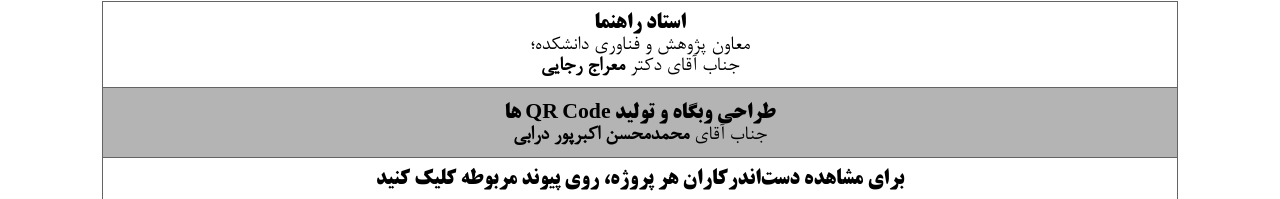
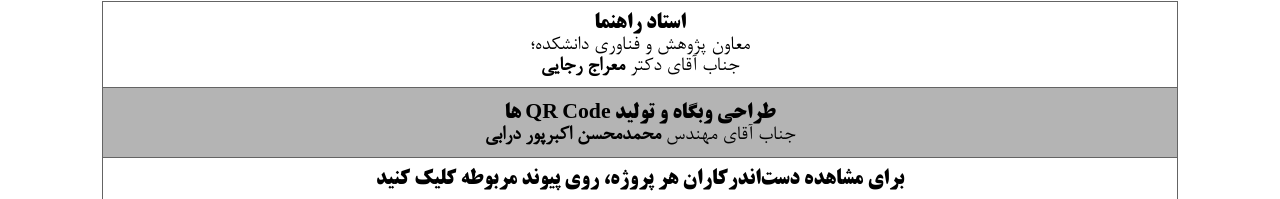
Before and after one commit to shamsipour-projects/shamsipour-projects.github.io, a plain HTML site: page docs/staff.html in a window 1280 px wide. Shown: the part 273-472 px from the top of the page. Drawn offline with Linux system fonts and the light colour scheme; a web font is replaced by a local one.

Commit message:
an small adjustment in staff.html

```diff
--- a/docs/staff.html
+++ b/docs/staff.html
@@ -36,7 +36,7 @@
     <td colspan="2"><b class="table-pseudo-heading">استاد راهنما</b><br>معاون پژوهش و فناوری دانشکده؛<br>جناب آقای دکتر <b>معراج رجایی</b></td>
   </tr>
   <tr>
-    <td colspan="2"><b class="table-pseudo-heading">طراحی وبگاه و تولید QR Code ها</b><br>جناب آقای <b>محمدمحسن اکبرپور درابی</b></td>
+    <td colspan="2"><b class="table-pseudo-heading">طراحی وبگاه و تولید QR Code ها</b><br>جناب آقای مهندس <b>محمدمحسن اکبرپور درابی</b></td>
   </tr>
   <tr>
     <td colspan="2"><b class="table-pseudo-heading">برای مشاهده دست‌اندرکاران هر پروژه، روی پیوند مربوطه کلیک کنید</b></td>
```
